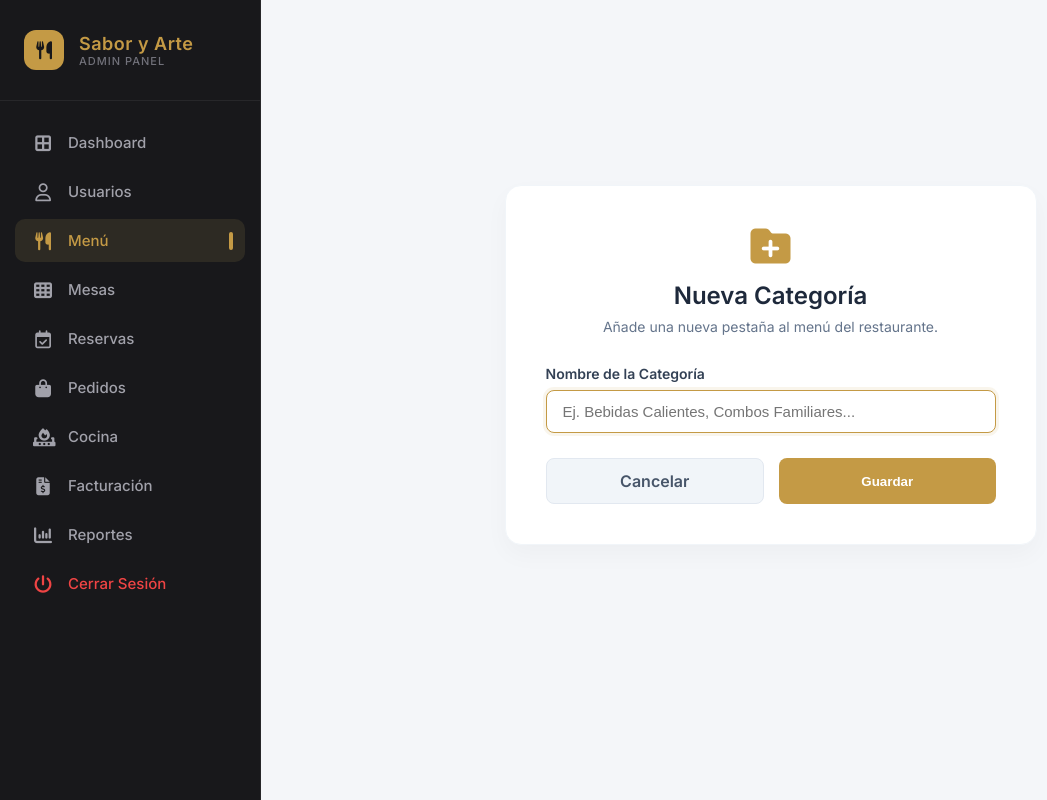
After one commit to 10SEBASG01/Restaurante-Sistema, a Django app: page /menu/categorias/nueva/ in a window 1280 px wide. The commit adds this page. Shown: the whole page, without its empty margins (0-1047 px from the left). Run offline with Django 5.2, Linux system fonts and the light colour scheme; the visitor is signed in with stand-in values (Sample User, id 1).

Commit message:
correcion de agregar categorias version 9

```diff
--- a/apps/menu/urls.py
+++ b/apps/menu/urls.py
@@ -8,4 +8,7 @@ urlpatterns = [
     path('crear/', views.crear_platillo, name='crear_platillo'), # Tu ruta original de creación
     path('editar/<int:id_platillo>/', views.editar_platillo, name='editar_platillo'),
     path('eliminar/<int:id_platillo>/', views.eliminar_platillo, name='eliminar_platillo'),
+    path('categorias/nueva/', views.crear_categoria, name='crear_categoria'),
+    # ... tus otras rutas ...
+    path('categorias/eliminar/<str:nombre_categoria>/', views.eliminar_categoria, name='eliminar_categoria'),
 ]
--- a/apps/menu/views.py
+++ b/apps/menu/views.py
@@ -1,9 +1,10 @@
 from django.shortcuts import render, get_object_or_404, redirect
-from django.db.models import Q
+from django.db.models import Q, ProtectedError
 from django.contrib.auth.decorators import login_required
+from django.contrib import messages
 
 from apps.usuarios.views import requiere_permiso
-from apps.auditoria.models import Auditoria  # 🔥 Importamos el modelo de Auditoría
+from apps.auditoria.models import Auditoria
 
 from .models import GestionPlatillo, CategoriasPlato
 from .forms import PlatilloForm
@@ -11,11 +12,6 @@ from .forms import PlatilloForm
 @login_required
 @requiere_permiso('modulo_menu')
 def menu_gestion(request):
-    # AUTOMATIZACIÓN: Si la tabla de categorías está vacía, la poblamos con las 9 oficiales
-    if not CategoriasPlato.objects.exists():
-        for codigo, nombre in CategoriasPlato.CATEGORIAS_CHOICES:
-            CategoriasPlato.objects.get_or_create(nombre_categoria=codigo)
-
     # 1. Obtener todas las categorías para pintar las pestañas superiores
     categorias = CategoriasPlato.objects.all()
 
@@ -65,10 +61,6 @@ def menu_gestion(request):
 @login_required
 @requiere_permiso('modulo_menu')
 def crear_platillo(request):
-    if not CategoriasPlato.objects.exists():
-        for codigo, nombre in CategoriasPlato.CATEGORIAS_CHOICES:
-            CategoriasPlato.objects.get_or_create(nombre_categoria=codigo)
-
     if request.method == 'POST':
         form = PlatilloForm(request.POST, request.FILES)
         if form.is_valid():
@@ -145,3 +137,65 @@ def eliminar_platillo(request, id_platillo):
         return redirect('menu:menu_gestion')
 
     return render(request, 'menu/eliminar_platillo.html', {'platillo': platillo})
+
+
+@login_required
+@requiere_permiso('modulo_menu')
+def crear_categoria(request):
+    if request.method == 'POST':
+        nuevo_nombre = request.POST.get('nombre_categoria', '').strip()
+
+        if nuevo_nombre:
+            categoria_nueva, creada = CategoriasPlato.objects.get_or_create(
+                nombre_categoria=nuevo_nombre.capitalize()
+            )
+
+            if creada:
+                Auditoria.objects.create(
+                    id_usuario=request.user,
+                    modulo='menu',
+                    accion='Categoría Creada',
+                    detalle=f"Añadió una nueva pestaña al menú: {categoria_nueva.nombre_categoria}"
+                )
+
+            return redirect('menu:menu_gestion')
+
+    return render(request, 'menu/crear_categoria.html')
+
+
+@login_required
+@requiere_permiso('modulo_menu')
+def eliminar_categoria(request, nombre_categoria):
+    categoria = get_object_or_404(CategoriasPlato, nombre_categoria=nombre_categoria)
+
+    if request.method == 'POST':
+        # Contamos si hay platillos que estén visibles (activos)
+        platillos_activos = categoria.platillos.filter(activo=True).count()
+
+        if platillos_activos > 0:
+            # Si hay platillos visibles, bloqueamos la acción
+            return render(request, 'menu/eliminar_categoria.html', {
+                'categoria': categoria,
+                'error_protegido': True
+            })
+        else:
+            try:
+                # Si no hay platillos activos, limpiamos los inactivos y borramos categoría
+                categoria.platillos.all().delete()
+                categoria.delete()
+
+                Auditoria.objects.create(
+                    id_usuario=request.user,
+                    modulo='menu',
+                    accion='Categoría Eliminada',
+                    detalle=f"Eliminó la pestaña del menú: {nombre_categoria}"
+                )
+                messages.success(request, f'La categoría "{nombre_categoria}" fue eliminada.')
+                return redirect('menu:menu_gestion')
+            except ProtectedError:
+                return render(request, 'menu/eliminar_categoria.html', {
+                    'categoria': categoria,
+                    'error_protegido': True
+                })
+
+    return render(request, 'menu/eliminar_categoria.html', {'categoria': categoria})
--- /dev/null
+++ b/templates/menu/crear_categoria.html
@@ -0,0 +1,131 @@
+{% extends 'base_admin.html' %}
+
+{% block content %}
+<style>
+    .form-wrapper {
+        display: flex;
+        justify-content: center;
+        align-items: center;
+        min-height: calc(100vh - 150px);
+    }
+    .form-card {
+        background: #ffffff;
+        border-radius: 16px;
+        padding: 40px;
+        width: 100%;
+        max-width: 450px;
+        box-shadow: 0 10px 25px rgba(0,0,0,0.03);
+        border: 1px solid #f1f5f9;
+    }
+    .form-header {
+        text-align: center;
+        margin-bottom: 30px;
+    }
+    .form-header i {
+        font-size: 40px;
+        color: #c49a45;
+        margin-bottom: 15px;
+    }
+    .form-header h2 {
+        font-size: 24px;
+        font-weight: 700;
+        color: #1e293b;
+        margin: 0 0 8px 0;
+    }
+    .form-header p {
+        color: #64748b;
+        font-size: 14px;
+        margin: 0;
+    }
+    .input-group {
+        margin-bottom: 25px;
+    }
+    .input-group label {
+        display: block;
+        font-size: 14px;
+        font-weight: 600;
+        color: #334155;
+        margin-bottom: 8px;
+    }
+    .custom-input {
+        width: 100%;
+        padding: 12px 16px;
+        border: 1px solid #cbd5e1;
+        border-radius: 8px;
+        font-size: 15px;
+        color: #1e293b;
+        outline: none;
+        transition: 0.3s;
+        box-sizing: border-box;
+    }
+    .custom-input:focus {
+        border-color: #c49a45;
+        box-shadow: 0 0 0 3px rgba(196, 154, 69, 0.1);
+    }
+    .actions {
+        display: flex;
+        gap: 15px;
+    }
+    .btn-cancelar {
+        flex: 1;
+        background: #f1f5f9;
+        color: #475569;
+        padding: 12px;
+        text-align: center;
+        border-radius: 8px;
+        font-weight: 600;
+        text-decoration: none;
+        transition: 0.2s;
+        border: 1px solid #e2e8f0;
+    }
+    .btn-cancelar:hover {
+        background: #e2e8f0;
+        color: #1e293b;
+    }
+    .btn-guardar {
+        flex: 1;
+        background: #c49a45;
+        color: white;
+        padding: 12px;
+        text-align: center;
+        border-radius: 8px;
+        font-weight: 600;
+        border: none;
+        cursor: pointer;
+        transition: 0.2s;
+    }
+    .btn-guardar:hover {
+        background: #c49a45;
+    }
+</style>
+
+<div class="form-wrapper">
+    <div class="form-card">
+        <div class="form-header">
+            <i class="fa-solid fa-folder-plus"></i>
+            <h2>Nueva Categoría</h2>
+            <p>Añade una nueva pestaña al menú del restaurante.</p>
+        </div>
+
+        <form method="POST" action="">
+            {% csrf_token %}
+
+            <div class="input-group">
+                <label for="nombre_categoria">Nombre de la Categoría</label>
+                <input type="text"
+                       id="nombre_categoria"
+                       name="nombre_categoria"
+                       class="custom-input"
+                       placeholder="Ej. Bebidas Calientes, Combos Familiares..."
+                       required
+                       autofocus>
+            </div>
+
+            <div class="actions">
+                <a href="{% url 'menu:menu_gestion' %}" class="btn-cancelar">Cancelar</a>
+                <button type="submit" class="btn-guardar">Guardar</button>
+            </div>
+        </form>
+    </div>
+</div>
+{% endblock %}
```
Also changed, not shown: apps/menu/models.py (+4 -4 lines), templates/menu/eliminar_categoria.html (added, +65 -0 lines), templates/menu/menu_gestion.html (+49 -7 lines), apps/menu/migrations/0005_alter_categoriasplato_nombre_categoria.py (added).
